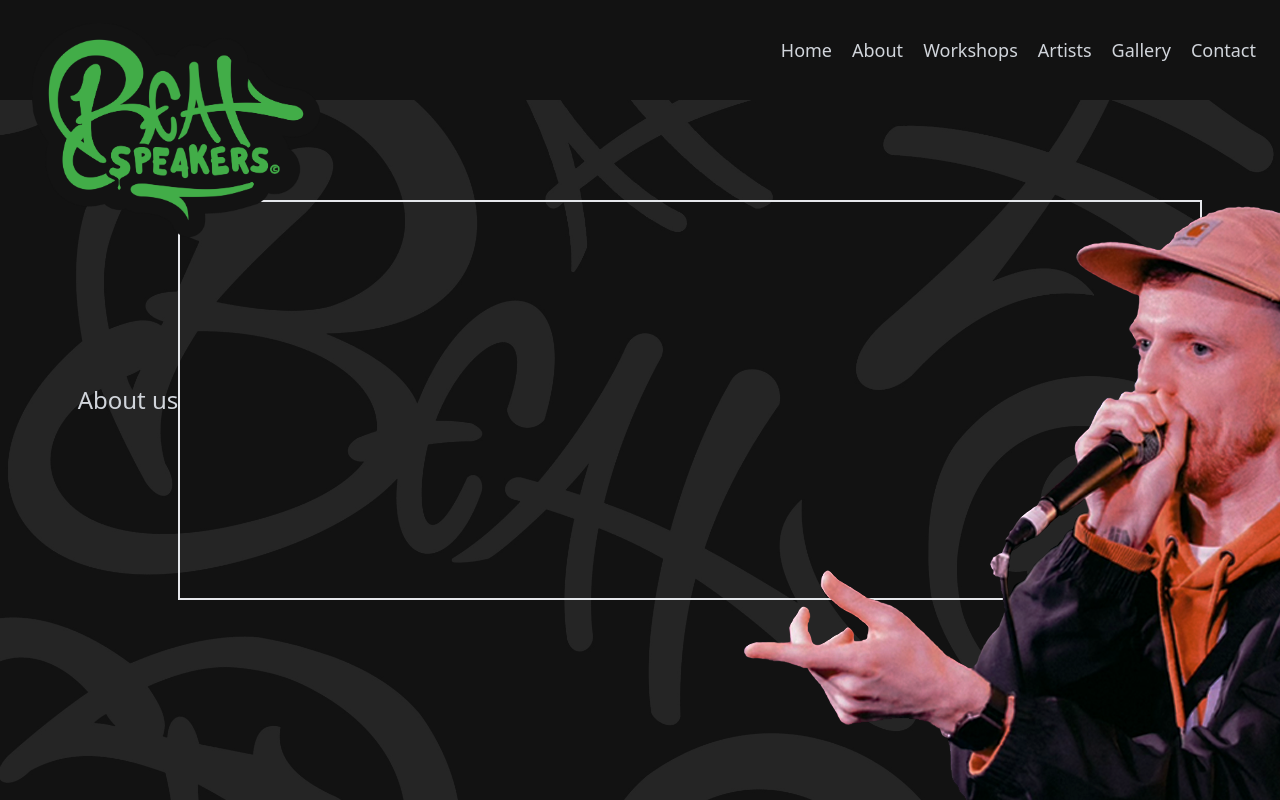
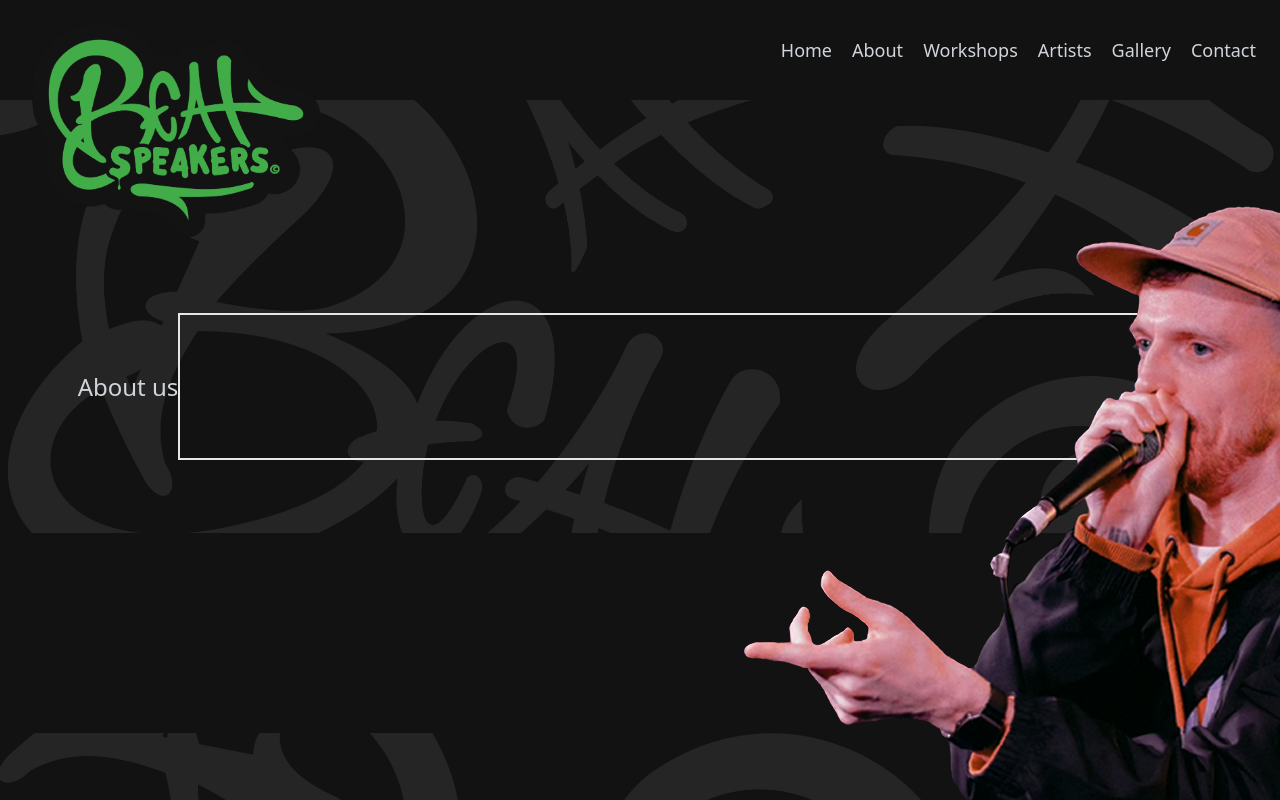
Before and after one commit to ChrisMaylor92/beatspeakers-website, a React (Vite) app in the folder beatspeakers-1/: page /about in a window 1280 px wide. Built offline with nearby package versions, Linux system fonts and the light colour scheme.

Commit message:
adds a footer component and video player to gallery

```diff
--- a/beatspeakers-1/src/App.jsx
+++ b/beatspeakers-1/src/App.jsx
@@ -19,7 +19,7 @@ function App() {
     <div className="fixed" id="header">
 
       <div >
-        <NavBar/>
+        <NavBar className=""/>
       </div>
       <div>
       <Routes>
--- a/beatspeakers-1/src/components/About.jsx
+++ b/beatspeakers-1/src/components/About.jsx
@@ -1,9 +1,10 @@
 import { Contact } from "./Contact"
+import { Footer } from "./Footer"
 
 export const About = () => {
     return(
-        <div id="about" className="w-screen f-screen ">
-            <div className="flex items-center justify-center w-screen h-screen text-gray-300 text-2xl">
+        <div id="about" className="w-screen h-screen ">
+            <div className="flex items-center justify-center w-screen h-2/3 pt-60 text-gray-300 text-2xl">
                 <p>About us</p>
                 <div className=" w-4/5 h-1/2 border-2">
 
@@ -11,6 +12,7 @@ export const About = () => {
 
 
              </div>
+             <Footer className=""/>
         </div>
 
 
--- a/beatspeakers-1/src/components/Contact.jsx
+++ b/beatspeakers-1/src/components/Contact.jsx
@@ -1,6 +1,6 @@
 export const Contact = () => {
     return (
-        <div id="contact" name="contact"className="w-screen h-screen  flex justify-center items-center p-4">
+        <div id="contact" name="contact"className="w-scree  flex justify-center items-center p-28">
 
             <form method="post" action="https://getform.io/f/pbnvwyqb" className="flex flex-col max-w-[600px] w-full">
                 <div className="pb-2">
@@ -12,6 +12,7 @@ export const Contact = () => {
                 <textarea className="bg-[#ffffff] p-1" placeholder="Message" name="message" rows="5" ></textarea>
                 <button className="text-white border-2 hover:bg-[#43ad2e] hover:border-[#43ad2e] px-4 py-3 my-6 mx-auto ">Get in touch!</button>
             </form>
+
         </div>
 
 
--- /dev/null
+++ b/beatspeakers-1/src/components/Footer.jsx
@@ -0,0 +1,17 @@
+export const Footer = () => {
+
+    return (
+                <div className=" w-screen h-[200px]  bottom-0 z-10 bg-[#121212]  text-lg">
+
+
+
+
+
+
+
+                </div>
+
+
+
+            )
+}
--- a/beatspeakers-1/src/components/Gallery.jsx
+++ b/beatspeakers-1/src/components/Gallery.jsx
@@ -1,9 +1,11 @@
-import ultragrade from '../assets/video3.mp4'
+import ultragrade from '../assets/Ultragrade1.mp4'
+import ReactPlayer from 'react-player';
+
 export const Gallery = () => {
     return (
         <div id="about" className="w-screen f-screen ">
             <div className="flex items-center justify-center w-screen h-screen text-gray-300 text-2xl">
-                <p>About us</p>
+                <p>Gallery</p>
                 <div className="flex items-center justify-center">
                                 <ReactPlayer
                                     url={ultragrade}
@@ -11,8 +13,8 @@ export const Gallery = () => {
                                     volume={1}
                                     playing={true}
                                     muted={true}
-                                    width="80%"
-                                    height="80%"
+                                    width="50%"
+                                    height="50%"
                                     controls
 
                                 />
--- a/beatspeakers-1/src/components/Home.jsx
+++ b/beatspeakers-1/src/components/Home.jsx
@@ -2,6 +2,7 @@
 import { Welcome } from './Welcome';
 import { About } from './About';
 import { Contact } from './Contact';
+import { Footer } from './Footer';
 export const Home = () => {
 
 
@@ -10,7 +11,7 @@ export const Home = () => {
         <Welcome/>
 
         <Contact/>
-
+        <Footer/>
     </div>
     )
 }
--- a/beatspeakers-1/src/components/NavBar.jsx
+++ b/beatspeakers-1/src/components/NavBar.jsx
@@ -10,7 +10,7 @@ export const NavBar = () => {
     const [nav, setNav] = useState(false)
     const handleClick = () => setNav(!nav)
     return (
-        <div className="">
+        <div className="z-50">
 
         <div className="fixed w-full h-[100px] flex justify-between items-center pr-6  bg-[#121212]  text-lg">
             <div className="group">
--- a/beatspeakers-1/src/components/Workshops.jsx
+++ b/beatspeakers-1/src/components/Workshops.jsx
@@ -1,3 +1,5 @@
+import { Footer } from "./Footer"
+
 export const Workshops = () => {
     return (
 
@@ -20,7 +22,7 @@ export const Workshops = () => {
                         Beatbox Assembly or Conference
                         </p>
                         <p className="pt-5 text-xl text-start">
-                        With a few small changes, the Beatbox Taster Workshop works great with much bigger audiences and crowds. Entertaining for everyone involved and with only enough time for a select number to perform; there is space to hide for those who can’t quite make heads and tails of their boots and cats.
+                        With a few small changes, the Beatbox Taster Workshop works great with much bigger audiences and crowds. Highly engaging and entertaining for everyone involved and with only enough time for a select number to perform; there is space to hide for those who can’t quite make heads and tails of their boots and cats.
                         </p>
                     </div>
                 </div>
@@ -35,6 +37,7 @@ export const Workshops = () => {
                     </div>
                 </div>
              </div>
+             <Footer/>
         </div>
     )
 }
```
